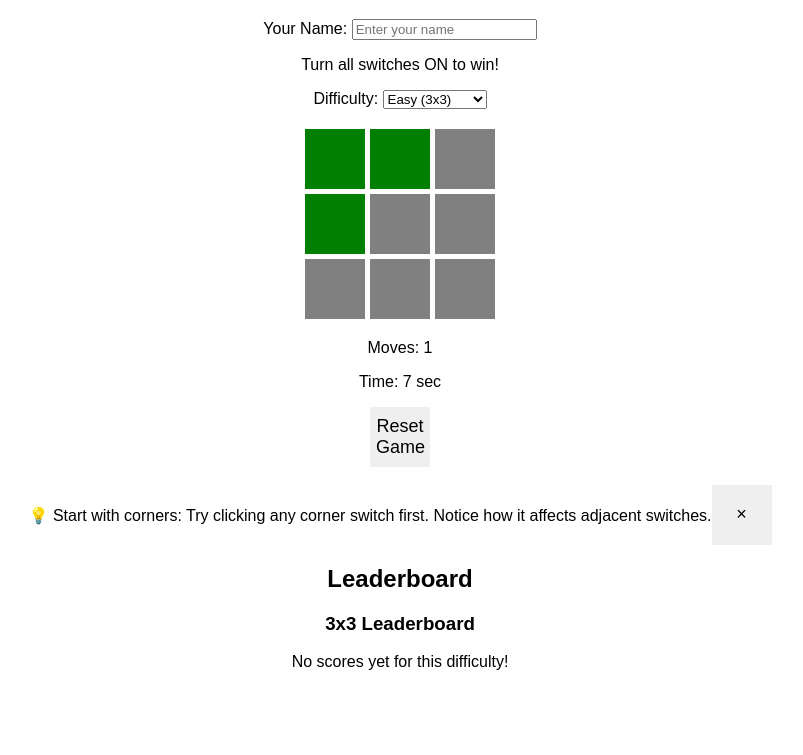
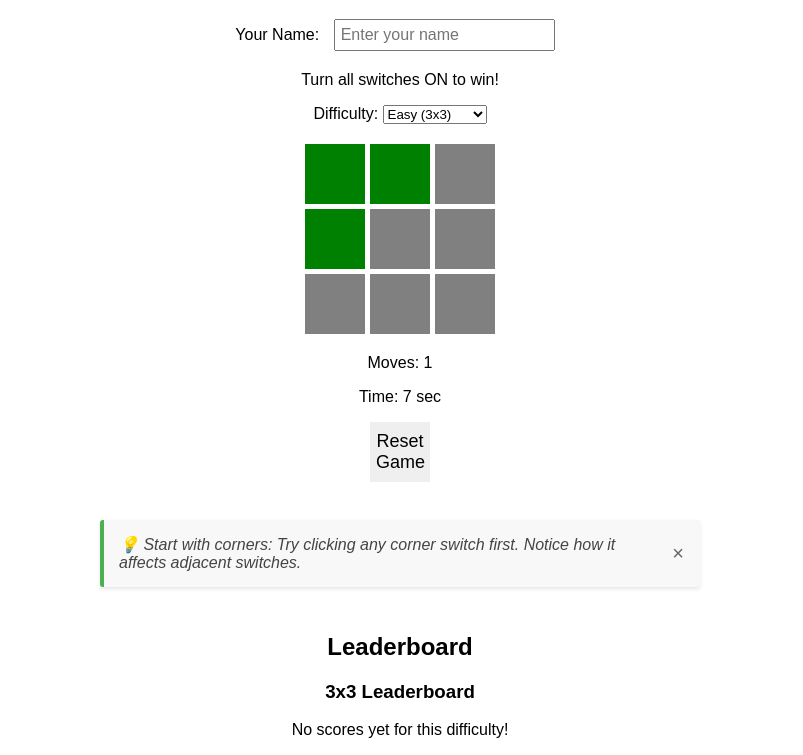
Before and after one commit to Rashpinder1985/flip-flop-game, a plain HTML site: page index.html in a window 1280 px wide. Both pictures are taken after a click on the button 575 px from the left and 219 px from the top of the page. Shown: the part 61-816 px from the top of the page, without its empty margins (240-1043 px from the left). Drawn offline with Linux system fonts and the light colour scheme.

Commit message:
style done

```diff
--- a/style.css
+++ b/style.css
@@ -80,8 +80,88 @@ button:active {
 
     margin: 5px auto;
 
+    padding: 10px;
+
+    width: 300px;
+
+    display: flex;
+
+    justify-content: space-between;
+
+}
+
+.score-name {
+
+    font-weight: bold;
+
+}
+
+#player-info {
+
+    margin: 20px auto;
+
+}
+
+#player-name {
+
     padding: 5px;
 
-    width: 180px;
+    margin: 0 10px;
+
+    font-size: 16px;
 
 }
+
+#hint-container {
+    min-height: 50px;
+    margin: 15px auto;
+    max-width: 600px;
+    padding: 10px;
+}
+
+.hint-message {
+    color: #444;
+    font-style: italic;
+    margin: 10px auto;
+    padding: 15px 40px 15px 15px;
+    background-color: #f8f8f8;
+    border-left: 4px solid #4CAF50;
+    border-radius: 3px;
+    box-shadow: 0 2px 4px rgba(0,0,0,0.1);
+    position: relative;
+    text-align: left;
+    animation: slideIn 0.5s ease-out;
+}
+
+.hint-close {
+    position: absolute;
+    right: 10px;
+    top: 50%;
+    transform: translateY(-50%);
+    background: none;
+    border: none;
+    font-size: 20px;
+    color: #666;
+    cursor: pointer;
+    width: 24px;
+    height: 24px;
+    padding: 0;
+    line-height: 24px;
+    border-radius: 50%;
+}
+
+.hint-close:hover {
+    background-color: #eee;
+    color: #333;
+}
+
+@keyframes slideIn {
+    from {
+        opacity: 0;
+        transform: translateY(-20px);
+    }
+    to {
+        opacity: 1;
+        transform: translateY(0);
+    }
+}
```
